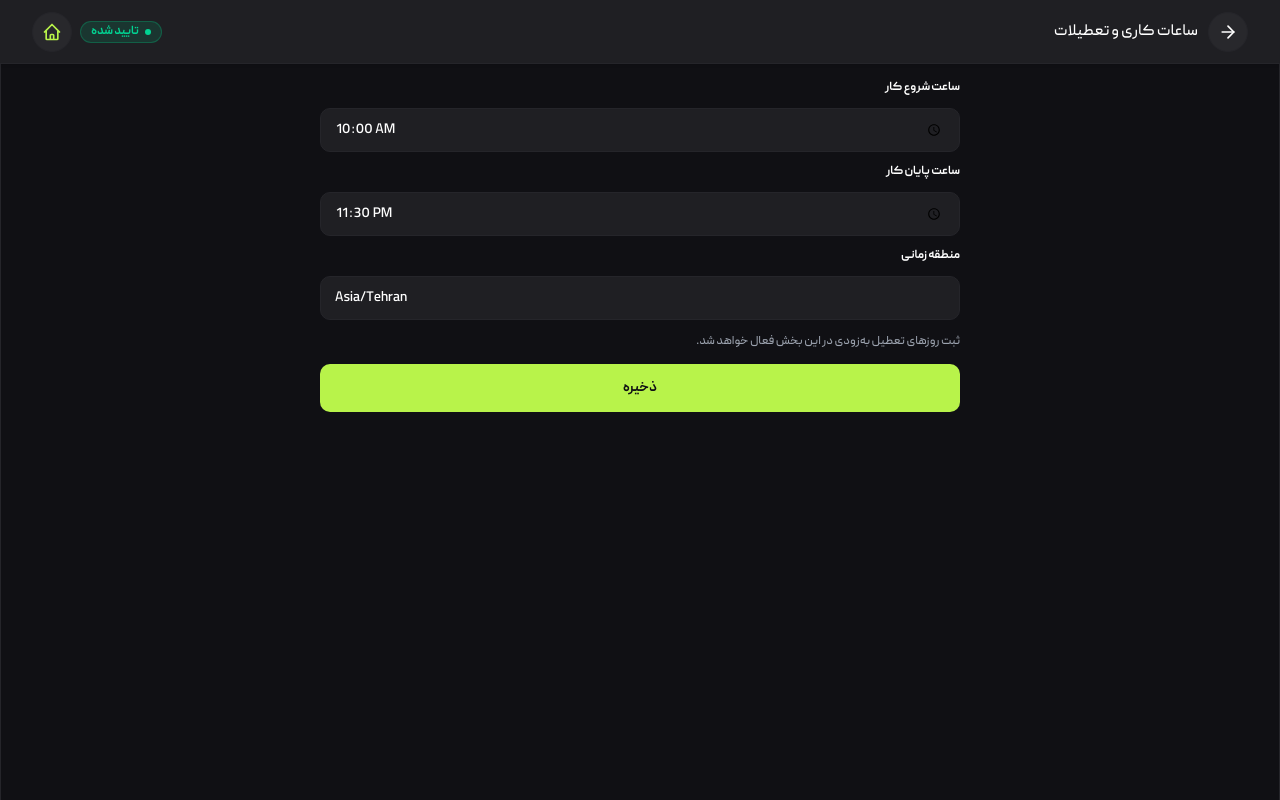
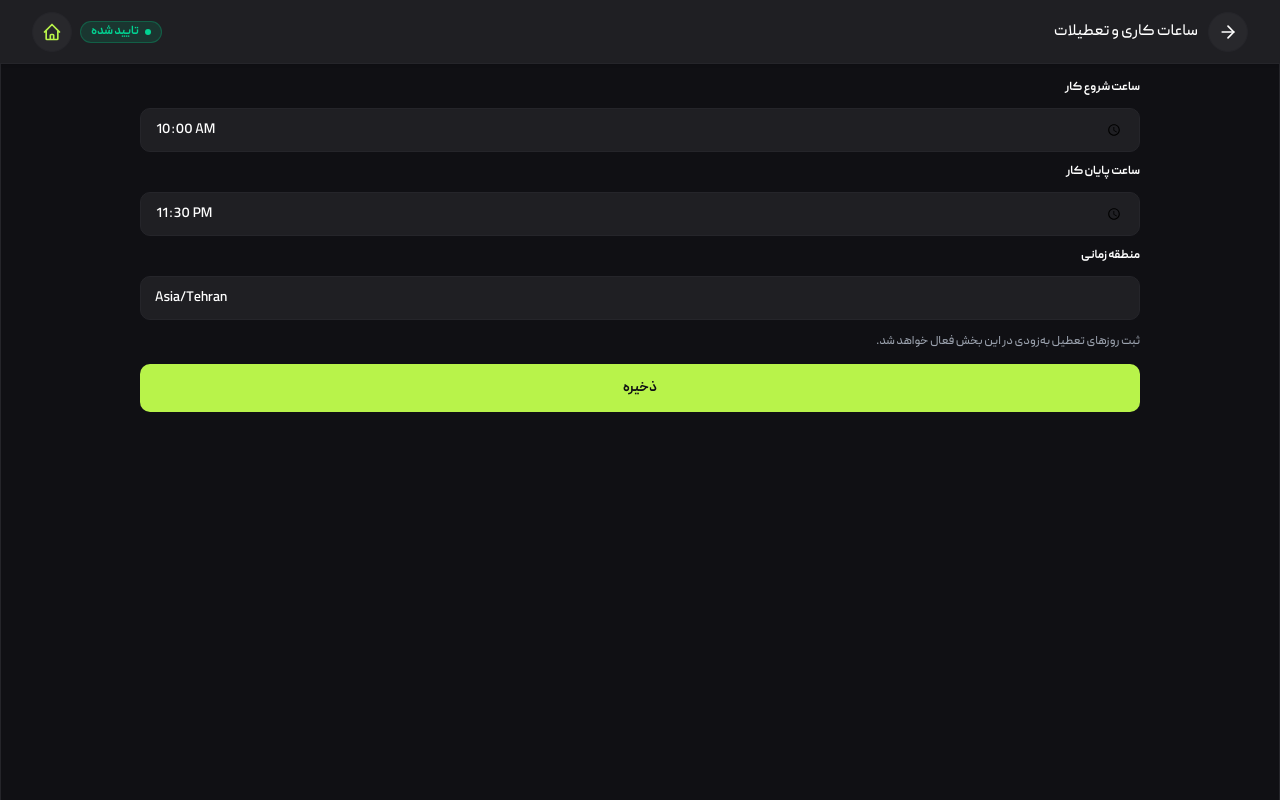
Before and after one commit to moazzen3169/sayra, a Next.js app: page /owner/hours in a window 1280 px wide. Built offline with nearby package versions, Linux system fonts and the light colour scheme; no server answers.

Commit message:
update owner pages

```diff
--- a/src/app/owner/edit/page.tsx
+++ b/src/app/owner/edit/page.tsx
@@ -228,7 +228,7 @@ export default function OwnerEditPage() {
     <div className="flex flex-col min-h-screen bg-[var(--bg-body)] text-[var(--text-white)] pb-10">
       <OwnerPageHeader title="ویرایش گیمنت" />
 
-      <main className="flex-1 mt-16 px-4 py-4 lg:max-w-[640px] lg:mx-auto lg:w-full lg:px-0">
+      <main className="flex-1 mt-16 px-4 py-4 lg:max-w-[var(--max-mini-app-width)] lg:mx-auto lg:w-full lg:px-0">
         {!loaded ? (
           <div className="h-60 rounded-card bg-[var(--bg-card)] animate-pulse" />
         ) : (
--- a/src/app/owner/hours/page.tsx
+++ b/src/app/owner/hours/page.tsx
@@ -58,7 +58,7 @@ export default function OwnerHoursPage() {
     <div className="flex flex-col min-h-screen bg-[var(--bg-body)] text-[var(--text-white)] pb-10">
       <OwnerPageHeader title="ساعات کاری و تعطیلات" />
 
-      <main className="flex-1 mt-16 px-4 py-4 lg:max-w-[640px] lg:mx-auto lg:w-full lg:px-0">
+      <main className="flex-1 mt-16 px-4 py-4 lg:max-w-[var(--max-mini-app-width)] lg:mx-auto lg:w-full lg:px-0">
         {!loaded ? (
           <div className="h-32 rounded-card bg-[var(--bg-card)] animate-pulse" />
         ) : (
```
